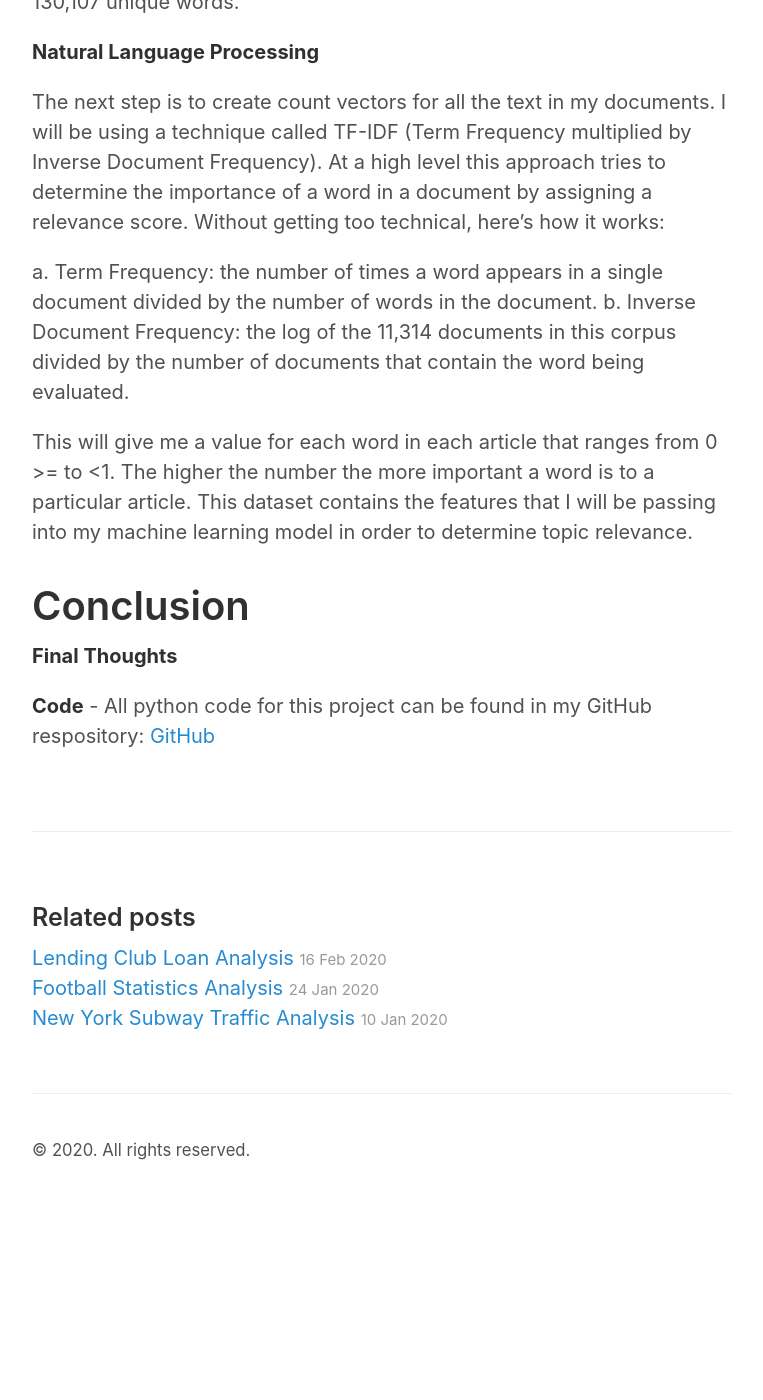
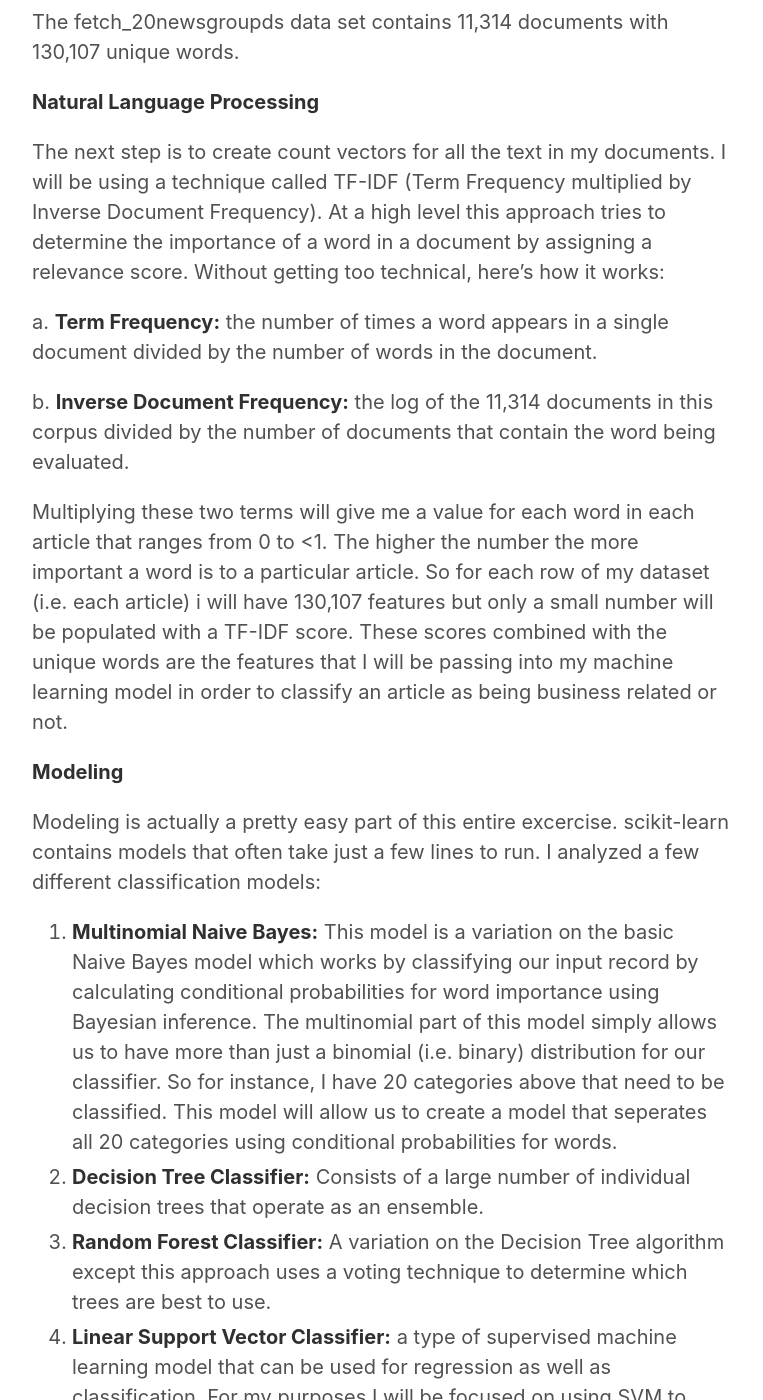
Before and after one commit to skhan-tech/skhan-tech.github.io, a Jekyll site: the page built from _posts/2020-04-03-Classifying-The-Web.md, in a window 1280 px wide and 1400 px high, scrolled down 6530 px. Shown: the whole window, without its empty margins (258-1021 px from the left). Built offline with Jekyll 4.4.1, drawn with Linux system fonts in a browser that asks for light colours; our own code applies the rules of GitHub Pages for plain Markdown files; before the commit the page ends 7734 px from its top, so only the background shows below that; some of the changed text lies outside the part shown.

Commit message:
Update 2020-04-03-Classifying-The-Web.md

```diff
--- a/_posts/2020-04-03-Classifying-The-Web.md
+++ b/_posts/2020-04-03-Classifying-The-Web.md
@@ -93,6 +93,7 @@ The training data that I will be using will come from the sklearn.fetch_20newsgr
 The image below shows the pre-labeled topic descriptions and the sklearn topic names. The reason I decided on this dataset to train my model is:
 
 a. I would need to generate my own pre-labeled data to feed into my model which would be a lengthy task, this dataset is already pre-labeled for me and
+
 b. luckily this dataset actually includes e-commerce or business-related text already. The item highlighted in white below *E-Commerce* or *misc.forsale* containts newsgroup comments and articles about businesses.
 
 <img src="../images/post4/20topics.png" alt="WARC" title="WARC" width="425" height="500" />
@@ -103,11 +104,28 @@ The fetch_20newsgroupds data set contains 11,314 documents with 130,107 unique w
 
 The next step is to create count vectors for all the text in my documents. I will be using a technique called TF-IDF (Term Frequency multiplied by Inverse Document Frequency). At a high level this approach tries to determine the importance of a word in a document by assigning a relevance score. Without getting too technical, here's how it works:
 
-a. Term Frequency: the number of times a word appears in a single document divided by the number of words in the document.
-b. Inverse Document Frequency: the log of the 11,314 documents in this corpus divided by the number of documents that contain the word being evaluated.
+a. **Term Frequency:** the number of times a word appears in a single document divided by the number of words in the document.
 
-This will give me a value for each word in each article that ranges from 0 >= to <1. The higher the number the more important a word is to a particular article. This dataset contains the features that I will be passing into my machine learning model in order to determine topic relevance.
+b. **Inverse Document Frequency:** the log of the 11,314 documents in this corpus divided by the number of documents that contain the word being evaluated.
 
+Multiplying these two terms will give me a value for each word in each article that ranges from 0 to <1. The higher the number the more important a word is to a particular article. So for each row of my dataset (i.e. each article) i will have 130,107 features but only a small number will be populated with a TF-IDF score. These scores combined with the unique words are the features that I will be passing into my machine learning model in order to classify an article as being business related or not.
+
+**Modeling**
+
+Modeling is actually a pretty easy part of this entire excercise. scikit-learn contains models that often take just a few lines to run. I analyzed a few different classification models:
+
+1. **Multinomial Naive Bayes:** This model is a variation on the basic Naive Bayes model which works by classifying our input record by calculating conditional probabilities for word importance using Bayesian inference. The multinomial part of this model simply allows us to have more than just a binomial (i.e. binary) distribution for our classifier. So for instance, I have 20 categories above that need to be classified. This model will allow us to create a model that seperates all 20 categories using conditional probabilities for words.
+2. **Decision Tree Classifier:** Consists of a large number of individual decision trees that operate as an ensemble.
+3. **Random Forest Classifier:** A variation on the Decision Tree algorithm except this approach uses a voting technique to determine which trees are best to use.
+4. **Linear Support Vector Classifier:** a type of supervised machine learning model that can be used for regression as well as classification. For my purposes I will be focused on using SVM to create a multi-class classifier.
+
+After running these models against my pre-labeled training data and producing a model it was time to use an out-of-sample test dataset that I set aside in order to calculate my model accuray. After analyzing the model accuracy scores the Linear SVC model came out on top.
+
+Focusing a bit more the Linear SVC model, in this approach each data point is first plotted in n-dimensional space. Since I have a 130,107 dimension vector space (i.e. the number of unique words and TF-IDF values) and can't visualize something this big I will use two categories of random data to explain how this works. The image below is a view of random data plotted in two dimensions. Assume the purple dots represent business terms like sell, price, sale, etc. and the yellow represents terms used in baseball like: strike, batting average and homerun.
+
+<img src="../images/post4/svc1.png" alt="WARC" title="WARC" width="200" height="150" />
+
+<img src="../images/post4/svc2.png" alt="WARC" title="WARC" width="200" height="150" />
 
 # Conclusion
 
```
